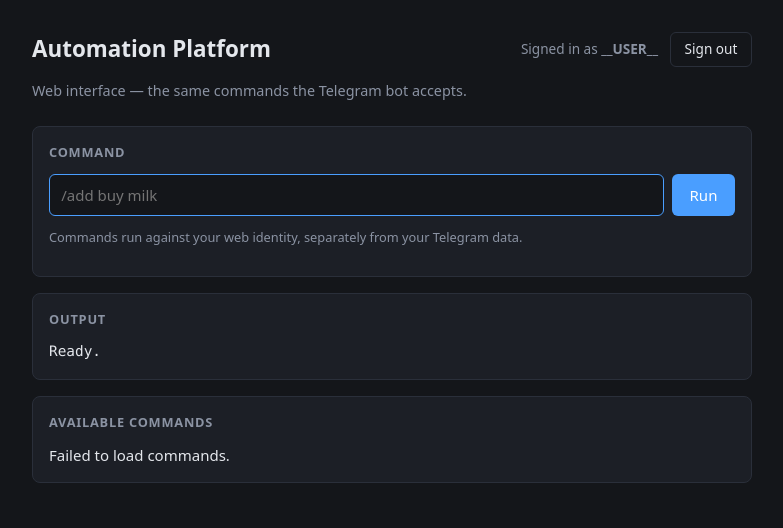
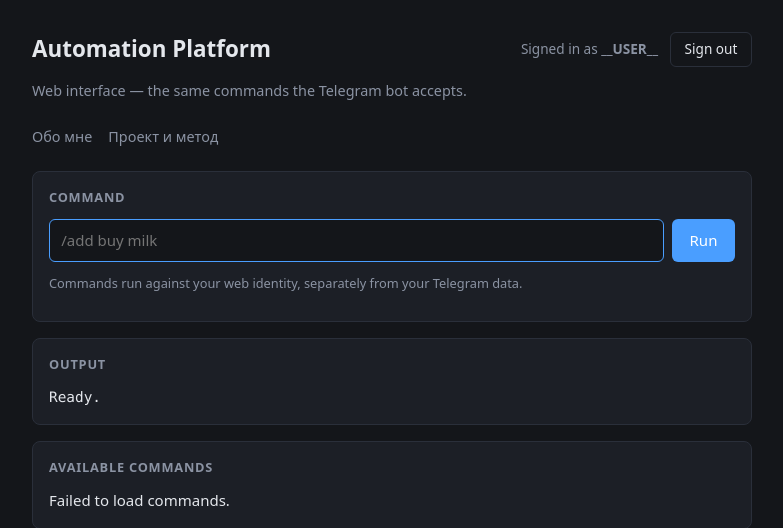
Before and after one commit to Dorian101/-automation-platform, a Python web app: template app/web/templates/index.html in a window 1280 px wide. Shown: the top 528 px of the page, without its empty margins (248-1031 px from the left). Run offline with Jinja, Linux system fonts and the light colour scheme; the template is opened without the code that fills it, so the values that code supplies are empty.

Commit message:
Link the console to the public about and project pages
The web interface had no way to reach the resume pages: the public
documents link to the platform, but a signed-in user on the console had
to type the path by hand. The console header now carries the same nav the
public pages do — Obo mne, Proekt i metod — so the whole site is
traversable from either direction.

```diff
--- a/app/web/templates/index.html
+++ b/app/web/templates/index.html
@@ -94,6 +94,15 @@
     font-size: 0.85rem;
   }
   .secondary:hover { border-color: var(--accent); }
+  .links {
+    display: flex;
+    flex-wrap: wrap;
+    gap: 1rem;
+    margin-bottom: 1.5rem;
+    font-size: 0.9rem;
+  }
+  .links a { color: var(--muted); text-decoration: none; }
+  .links a:hover { color: var(--text); text-decoration: none; }
 </style>
 </head>
 <body>
@@ -110,6 +119,11 @@
       </form>
     </div>
   </header>
+
+  <nav class="links">
+    <a href="/about">Обо мне</a>
+    <a href="/project">Проект и метод</a>
+  </nav>
 
   <div class="panel">
     <h2>Command</h2>
```
